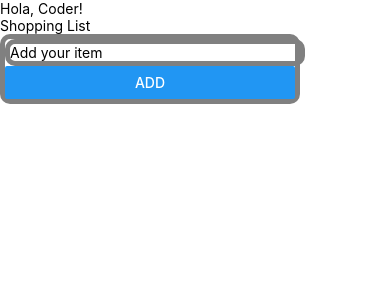
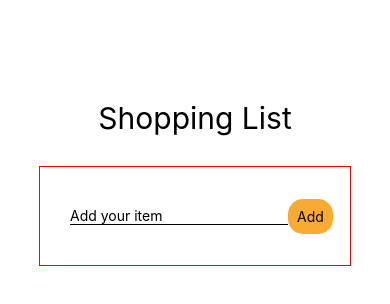
Before and after one commit to IgnacioOdriozola/cursoDesarrolloDeApps, a React Native app: screen / in a window 390 px wide. Shown: the top 304 px of the page. Built offline with nearby package versions, Linux system fonts and the light colour scheme.

Commit message:
Conditional views

```diff
--- a/App.js
+++ b/App.js
@@ -1,16 +1,18 @@
 import { useState } from 'react';
-import { StyleSheet, View, TextInput,Button, Text, FlatList, Pressable,Modal } from 'react-native';
+import { StyleSheet, View, TextInput,Button, Text, FlatList, Pressable,TouchableOpacity } from 'react-native';
 
 import Popup from './components/utils/Popup'
+import Description from './components/description/Description'
 
 export default function App() {
   const [textItem, setTextItem] = useState();
   const [itemList, setItemList] = useState([]);
   const [openModal, setOpenModal] = useState(false)
-  const [finishedItemLabel, setFinishedItemLabel] = useState(false)
+  const [finishedItemLabel, setFinishedItemLabel] = useState(false);
+  const [openDescription, setOpenDescription] = useState(false)
 
   const changeItem = (item) =>{
-    setTextItem({id:itemList.length===0?0:parseInt(itemList[itemList.length-1].id)+1,value: item})
+    setTextItem({id:itemList.length===0?0:parseInt(itemList[itemList.length-1].id)+1,title: item, description:""})
     console.log(itemList);
   }
 
@@ -33,37 +35,36 @@ export default function App() {
     setOpenModal(true);
   }
 
-  const renderingItem = (item) =>{
-    return(
-              <View id={item.item.id} style={textItem?.id===item.item.id && finishedItemLabel?styles.finishedItem : styles.item}>
-                <Pressable onPress={()=> openItem(item)}>
-                  <Text>{item.item.value}</Text>
-                </Pressable>
-              </View>
-  )}
-
   const deleteItem = () =>{
     setItemList(itemList.filter(iL => iL.id!== textItem.id))
     setOpenModal(false)
   }
 
   const finishedItem = () => {
-    setFinishedItemLabel(true);
+    //setFinishedItemLabel(true);
+    setOpenDescription(true)
     setOpenModal(false)
   }
 
-  return (
-    <View>
-        <Text>Hola, Coder!</Text>
-        <Text>Shopping List</Text>
-        <View style={styles.testInput}>
+  const saveDescription = (editedDescription) => {
+    itemList[itemList.indexOf(textItem)].description = editedDescription;
+    setOpenDescription(false);
+  }
+
+  const selectShoppingList = () => {
+    return(
+    <View style={styles.container}>
+        <Text style={{ fontSize: 30 }}>Shopping List</Text>
+        <View style={styles.inputcontainer}>
           <TextInput
             value={textItem}
-            style={styles.testInput}
+            style={styles.inputStyle}
             placeholder="Add your item"
             onChangeText={changeItem}
             />
-            <Button title="ADD" onPress={buildItemList}/>
+          <TouchableOpacity style={styles.button} onPress={buildItemList}>
+            <Text> Add </Text>
+          </TouchableOpacity>
         </View>
         <View>
           <FlatList
@@ -72,44 +73,74 @@ export default function App() {
             keyExtractor={(item)=> item.id}
             >
           </FlatList>
-          <Popup isVisible={openModal} closeModal={closeModal} deleteItem={deleteItem} finishedItem={finishedItem}></Popup>
+          <Popup item={textItem} isVisible={openModal} closeModal={closeModal} deleteItem={deleteItem} finishedItem={finishedItem}/>
         </View>
       </View>
-  );
+    )
+  }
+
+  const selectDescription = () => {
+    return ( <Description item={textItem} saveChange={saveDescription}/>)
+  }
+
+  const renderingItem = (item) =>{
+    return(
+              <View style={styles.rowcontainer} id={item.item.id} >
+                <Pressable style={styles.inputStyle} onPress={()=> openItem(item)}>
+                  <Text>{item.item.title}</Text>
+                </Pressable>
+              </View>
+  )}
+
+  return (
+    <View>
+      {!openDescription?selectShoppingList():selectDescription()}
+    </View>
+  )
 }
 
 
 
 const styles = StyleSheet.create({
-  inputContainer: {
-    width: 300,
-    padding: 20,
+  container: {
+    /* flex: 1,
+    backgroundColor: "#344955", */
     alignItems: "center",
-    shadowColor: "black",
-    shadowOffset: { width: 0, height: 2 },
-    shadowRadius: 6,
-    shadowOpacity: 0.5,
-    elevation: 5,
-    borderRadius: 10,
-    backgroundColor: "white",
-    marginTop:200
+    paddingTop: 100,
   },
-  container: {
-    flex: 1,
-    backgroundColor: '#fff',
-    alignItems: 'center',
-    justifyContent: 'center',
+  inputcontainer: {
+    marginTop: 30,
+    flexDirection: "row",
+    justifyContent: "space-around",
+    alignItems: "center",
+    width: "80%",
+    height:100,
+    paddingHorizontal: 30,
+    borderColor: "red",
+    borderWidth:1
   },
-  testInput:{
-    width:300,
-    borderColor:'grey',
-    borderRadius:10,
-    borderWidth:5
+  rowcontainer: {
+    marginTop: 10,
+    flexDirection: "row",
+    justifyContent: "center",
+    alignItems: "center",
+    width: "80%",
+    height:50,
+    paddingHorizontal: 50,
+    borderColor: "red",
+    borderWidth:1
   },
-  testButton:{
-    width: 150
+  inputStyle: {
+    borderBottomColor: "black",
+    borderBottomWidth: 1,
+    width: 250,
   },
-  finishedItem:{
-    backgroundColor:'green'
-  }
+  button: {
+    backgroundColor: "#F9AA33",
+    height: 35,
+    width: 45,
+    justifyContent: "center",
+    alignItems: "center",
+    borderRadius: 15,
+  },
 });
--- /dev/null
+++ b/components/description/Description.js
@@ -0,0 +1,70 @@
+import { useState } from "react"
+import { Button, Text,TextInput,StyleSheet, Pressable, View  } from "react-native"
+
+
+const Description = ({item, saveChange}) => {
+    const [description, setDescription] = useState(item.description)
+    const changeItem = (text) => {
+        console.log(text);
+        setDescription(text)
+    }
+
+    return (
+        <View style={styles.container}>
+            <Text style={{ fontSize: 30 }}>{item.title}</Text>
+            <TextInput
+            value={description}
+            style={styles.inputStyle}
+            placeholder="Add the item description"
+            onChangeText={changeItem}
+            />
+            <Pressable style={styles.button} onPress={() => saveChange(description)}><Text>Save</Text></Pressable>
+        </View>
+    )
+}
+
+export default Description;
+
+const styles = StyleSheet.create({
+    container: {
+      /* flex: 1,
+      backgroundColor: "#344955", */
+      alignItems: "center",
+      paddingTop: 100,
+    },
+    inputcontainer: {
+      marginTop: 30,
+      flexDirection: "row",
+      justifyContent: "space-around",
+      alignItems: "center",
+      width: "80%",
+      height:100,
+      paddingHorizontal: 30,
+      borderColor: "red",
+      borderWidth:1
+    },
+    rowcontainer: {
+      marginTop: 10,
+      flexDirection: "row",
+      justifyContent: "center",
+      alignItems: "center",
+      width: "80%",
+      height:50,
+      paddingHorizontal: 50,
+      borderColor: "red",
+      borderWidth:1
+    },
+    inputStyle: {
+      borderBottomColor: "black",
+      borderBottomWidth: 1,
+      width: 250,
+    },
+    button: {
+      backgroundColor: "#F9AA33",
+      height: 35,
+      width: 45,
+      justifyContent: "center",
+      alignItems: "center",
+      borderRadius: 15,
+    },
+  });
--- a/components/utils/Popup.js
+++ b/components/utils/Popup.js
@@ -2,17 +2,16 @@ import { StyleSheet, Text, View, Pressable, Modal ,Button} from "react-native";
 import React from "react";
 
 const Popup = (props) => {
-    //const {isVisible} = props
-
-    const {isVisible, closeModal,deleteItem,finishedItem} = props
-
+    const {item,isVisible, closeModal,deleteItem,finishedItem} = props
 
     return (
-        <Modal style={styles.screen} animationType="fade" transparent={false} visible={isVisible}>
-            <Text style={styles.inputContainer}>soy un modal</Text>
-          <Button onPress={closeModal} color={'gray'} title='Cerrar'></Button>
-          <Button onPress={deleteItem} color={'red'} title='Borrar'></Button>
-          <Button onPress={finishedItem} color={'green'} title='Terminar'></Button>
+        <Modal style={styles.card} animationType="fade" transparent={false} visible={isVisible}>
+            <Text style={styles.inputStyle}>{item?.title}</Text>
+            <View style={styles.buttonContainer}>
+              <Pressable style={{...styles.button, backgroundColor:"gray"}} onPress={closeModal} ><Text>Cerrar</Text></Pressable>
+              <Pressable style={{...styles.button, backgroundColor:"red"}} onPress={deleteItem}  ><Text>Borrar</Text></Pressable>
+              <Pressable style={{...styles.button, backgroundColor:"green"}} onPress={finishedItem} ><Text>Editar</Text></Pressable>
+            </View>
         </Modal>
     )
 }
@@ -20,15 +19,54 @@ const Popup = (props) => {
 export default Popup;
 
 const styles = StyleSheet.create({
-    screen: {
-        flex: 1,
-        padding: 10,
+  container: {
+    /* flex: 1,
+    backgroundColor: "#344955", */
     alignItems: "center",
-        marginTop: 50,
-        width:30
+    paddingTop: 100,
   },
-    inputContainer: {
-      width: 300,
+  buttonContainer:{
+    flexDirection:"row"
+  },
+  inputcontainer: {
+    marginTop: 30,
+    flexDirection: "row",
+    justifyContent: "space-around",
+    alignItems: "center",
+    width: "80%",
+    height:100,
+    paddingHorizontal: 30,
+    borderColor: "red",
+    borderWidth:1
+  },
+  rowcontainer: {
+    marginTop: 10,
+    flexDirection: "row",
+    justifyContent: "center",
+    alignItems: "center",
+    width: "80%",
+    height:50,
+    paddingHorizontal: 50,
+    borderColor: "red",
+    borderWidth:1
+  },
+  inputStyle: {
+    borderBottomColor: "black",
+    borderBottomWidth: 1,
+    width: 250,
+  },
+  button: {
+    backgroundColor: "#F9AA33",
+    height: 35,
+    width: "30%",
+    justifyContent: "center",
+    alignItems: "center",
+    borderRadius: 15,
+  },
+  card:{
+    width: "80%",
+    maxWidth: 400,
+    minWidth: 100,
     padding: 20,
     alignItems: "center",
     shadowColor: "black",
@@ -38,21 +76,5 @@ const styles = StyleSheet.create({
     elevation: 5,
     borderRadius: 10,
     backgroundColor: "white",
-      marginTop:200
-    },
-    container: {
-      flex: 1,
-      backgroundColor: '#fff',
-      alignItems: 'center',
-      justifyContent: 'center',
-    },
-    testInput:{
-      width:300,
-      borderColor:'grey',
-      borderRadius:10,
-      borderWidth:5
-    },
-    testButton:{
-      width: 150
   }
 });
```
Also changed, not shown: components/test-component/TestComponent.js (deleted, +0 -11 lines). Lines whose indentation alone changed are shown as unchanged.
